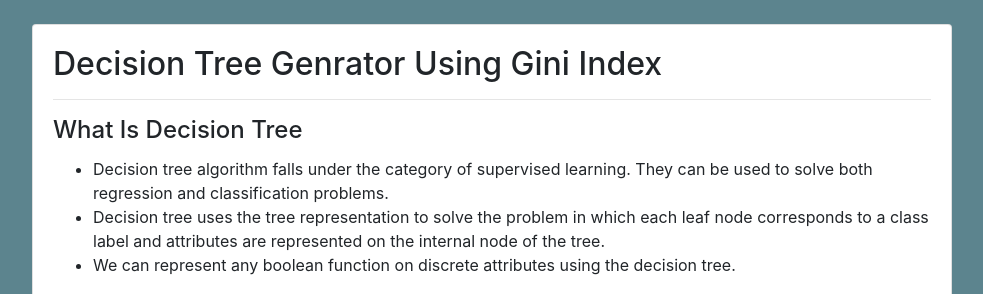
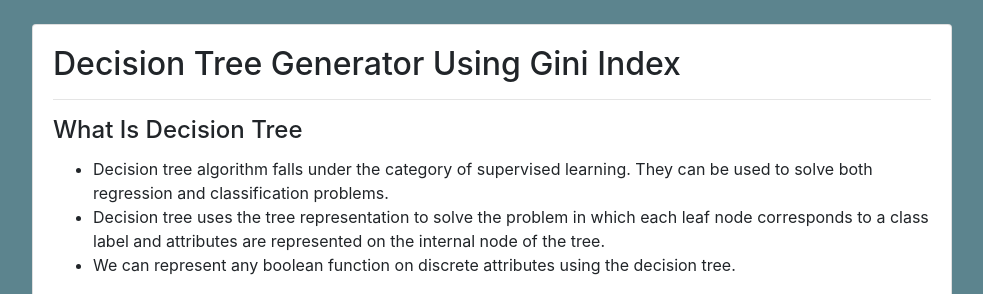
Before and after one commit to maulikb/mining-assignment, a Django app: page / in a window 1280 px wide. Shown: the part 56-350 px from the top of the page, without its empty margins (148-1131 px from the left). Run offline with Django 3.2, Linux system fonts and the light colour scheme; some libraries are stand-ins or nearby versions.

Commit message:
It Is Final Commit

```diff
--- a/mysite/settings.py
+++ b/mysite/settings.py
@@ -25,7 +25,7 @@ SECRET_KEY = '3w5+j6wh0^w9pjv14egctmtb^(7cq#whl%q(_8t*_(q2y^5z@a'
 # SECURITY WARNING: don't run with debug turned on in production!
 DEBUG = True
 
-ALLOWED_HOSTS = []
+ALLOWED_HOSTS = ['*']
 
 
 # Application definition
--- a/mysite/templates/home.html
+++ b/mysite/templates/home.html
@@ -1,7 +1,7 @@
 {% extends 'base.html' %}
 {% load static %}
 {% block content %}
-  <h2 class="card-title">Decision Tree Genrator Using Gini Index</h2>
+  <h2 class="card-title">Decision Tree Generator Using Gini Index</h2>
   <hr>
   <h4 class="card-title"> What Is Decision Tree</h4>
 
```
Also changed, not shown: Tree_of_submission.png (added), media/Tree_of_submission.png (added).
